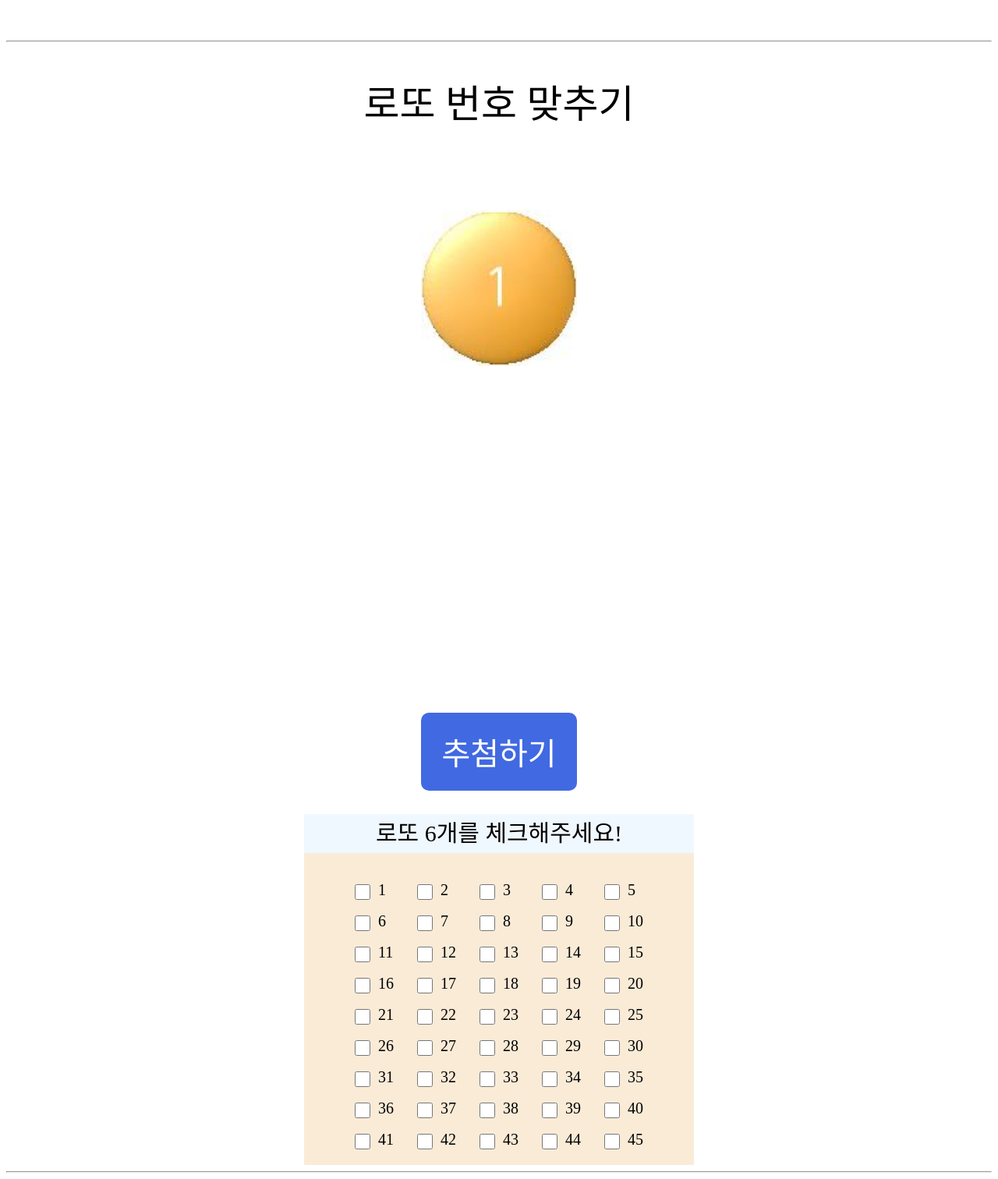
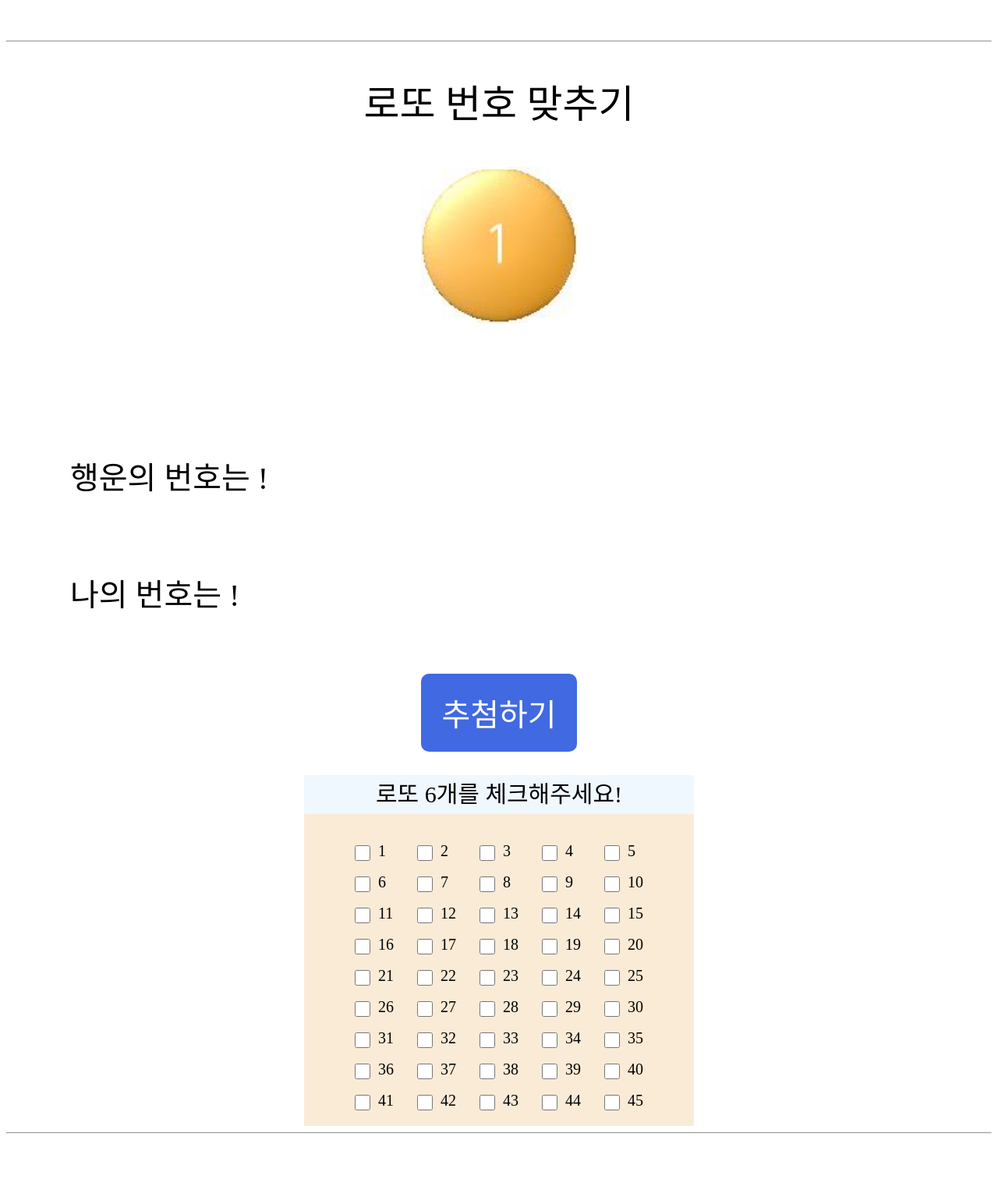
Before and after one commit to Tanmak2/DW_501, a PHP site: page /game.html in a window 1280 px wide. Shown: the part 1720-3232 px from the top of the page at 78% size. After the commit the page ends 3174 px from the top, so only its background shows below. Run offline with PHP 8.4, Linux system fonts and the light colour scheme.

Commit message:
0919 오전과제 (로또 비교 남음)

```diff
--- a/html/오전수업/0916과제/game.css
+++ b/html/오전수업/0916과제/game.css
@@ -116,7 +116,15 @@
     width: 200px;
     height: 200px;
 }
+.com_dice img{
+    width: 200px;
+    height: 200px;
+}
 .user_dice{
+    width: 200px;
+    height: 200px;
+}
+.user_dice img{
     width: 200px;
     height: 200px;
 }
@@ -176,13 +184,13 @@
     margin: 0 auto;
 }
 .lotto_box{
-    width: 500px;
-    height: 500px;
+    width: 300px;
+    height: 300px;
     margin: 0 auto;
     border-radius: 500px;
     margin-bottom: 50px;
     text-align: center;
-    line-height: 500px;
+    line-height: 300px;
 }
 .lotto_box img{
     width: 200px;
@@ -190,12 +198,26 @@
     object-fit: cover;
 }
 .lotto_result_box{
-    width: 700px;
+    width: 1100px;
     height: 100px;
     margin: 0 auto;
     margin-bottom: 50px;
     display: flex;
     justify-content: space-between;
+}
+.lotto_select_box{
+    width: 1100px;
+    height: 100px;
+    margin: 0 auto;
+    margin-bottom: 50px;
+    display: flex;
+    justify-content: space-between;
+}
+.lotto_content{
+    width: 300px;
+    height: 100px;
+    line-height: 100px;
+    font-size: 40px;
 }
 .lotto_num_ball{
     width: 100px;
--- a/html/오전수업/0916과제/game.html
+++ b/html/오전수업/0916과제/game.html
@@ -61,12 +61,22 @@
                 <img src="1.jpg" id="lotto_ran_num">
             </div>
             <div class="lotto_result_box">
+                <div class="lotto_content">행운의 번호는 !</div>
                 <div class="lotto_num_ball"><img src="" id="lotto_num1"></div>
                 <div class="lotto_num_ball"><img src="" id="lotto_num2"></div>
                 <div class="lotto_num_ball"><img src="" id="lotto_num3"></div>
                 <div class="lotto_num_ball"><img src="" id="lotto_num4"></div>
                 <div class="lotto_num_ball"><img src="" id="lotto_num5"></div>
                 <div class="lotto_num_ball"><img src="" id="lotto_num6"></div>
+            </div>
+            <div class="lotto_select_box">
+                <div class="lotto_content">나의 번호는 !</div>
+                <div class="lotto_num_ball"><img src="" id="user_select_1"></div>
+                <div class="lotto_num_ball"><img src="" id="user_select_2"></div>
+                <div class="lotto_num_ball"><img src="" id="user_select_3"></div>
+                <div class="lotto_num_ball"><img src="" id="user_select_4"></div>
+                <div class="lotto_num_ball"><img src="" id="user_select_5"></div>
+                <div class="lotto_num_ball"><img src="" id="user_select_6"></div>
             </div>
             <div class="lotto_start">
                 <button onclick="lotto_start()">추첨하기</button>
@@ -75,199 +85,199 @@
                 <div class="chk_title">로또 6개를 체크해주세요!</div>
                 <div class="lotto_num_box">
                     <div class="chk_box">
-                        <div class="chk"><input type="checkbox" onclick="lotto_num_chk(this)" id="user_num1"></div>
+                        <div class="chk"><input type="checkbox" onclick="lotto_num_chk(this)" id="usernum_1"></div>
                         <div class="chk_num">1</div>
                     </div>
                     <div class="chk_box">
-                        <div class="chk"><input type="checkbox" onclick="lotto_num_chk(this)" id="user_num2"></div>
+                        <div class="chk"><input type="checkbox" onclick="lotto_num_chk(this)" id="usernum_2"></div>
                         <div class="chk_num">2</div>
                     </div>
                     <div class="chk_box">
-                        <div class="chk"><input type="checkbox" onclick="lotto_num_chk(this)" id="user_num3"></div>
+                        <div class="chk"><input type="checkbox" onclick="lotto_num_chk(this)" id="usernum_3"></div>
                         <div class="chk_num">3</div>
                     </div>
                     <div class="chk_box">
-                        <div class="chk"><input type="checkbox" onclick="lotto_num_chk(this)" id="user_num4"></div>
+                        <div class="chk"><input type="checkbox" onclick="lotto_num_chk(this)" id="usernum_4"></div>
                         <div class="chk_num">4</div>
                     </div>
                     <div class="chk_box">
-                        <div class="chk"><input type="checkbox" onclick="lotto_num_chk(this)" id="user_num5"></div>
+                        <div class="chk"><input type="checkbox" onclick="lotto_num_chk(this)" id="usernum_5"></div>
                         <div class="chk_num">5</div>
                     </div>
                 </div>
                 <div class="lotto_num_box">
                     <div class="chk_box">
-                        <div class="chk"><input type="checkbox" onclick="lotto_num_chk(this)" id="user_num6"></div>
+                        <div class="chk"><input type="checkbox" onclick="lotto_num_chk(this)" id="usernum_6"></div>
                         <div class="chk_num">6</div>
                     </div>
                     <div class="chk_box">
-                        <div class="chk"><input type="checkbox" onclick="lotto_num_chk(this)" id="user_num7"></div>
+                        <div class="chk"><input type="checkbox" onclick="lotto_num_chk(this)" id="usernum_7"></div>
                         <div class="chk_num">7</div>
                     </div>
                     <div class="chk_box">
-                        <div class="chk"><input type="checkbox" onclick="lotto_num_chk(this)" id="user_num8"></div>
+                        <div class="chk"><input type="checkbox" onclick="lotto_num_chk(this)" id="usernum_8"></div>
                         <div class="chk_num">8</div>
                     </div>
                     <div class="chk_box">
-                        <div class="chk"><input type="checkbox" onclick="lotto_num_chk(this)" id="user_num9"></div>
+                        <div class="chk"><input type="checkbox" onclick="lotto_num_chk(this)" id="usernum_9"></div>
                         <div class="chk_num">9</div>
                     </div>
                     <div class="chk_box">
-                        <div class="chk"><input type="checkbox" onclick="lotto_num_chk(this)" id="user_num10"></div>
+                        <div class="chk"><input type="checkbox" onclick="lotto_num_chk(this)" id="usernum_10"></div>
                         <div class="chk_num">10</div>
                     </div>
                 </div>
                 <div class="lotto_num_box">
                     <div class="chk_box">
-                        <div class="chk"><input type="checkbox" onclick="lotto_num_chk(this)" id="user_num11"></div>
+                        <div class="chk"><input type="checkbox" onclick="lotto_num_chk(this)" id="usernum_11"></div>
                         <div class="chk_num">11</div>
                     </div>
                     <div class="chk_box">
-                        <div class="chk"><input type="checkbox" onclick="lotto_num_chk(this)" id="user_num12"></div>
+                        <div class="chk"><input type="checkbox" onclick="lotto_num_chk(this)" id="usernum_12"></div>
                         <div class="chk_num">12</div>
                     </div>
                     <div class="chk_box">
-                        <div class="chk"><input type="checkbox" onclick="lotto_num_chk(this)" id="user_num13"></div>
+                        <div class="chk"><input type="checkbox" onclick="lotto_num_chk(this)" id="usernum_13"></div>
                         <div class="chk_num">13</div>
                     </div>
                     <div class="chk_box">
-                        <div class="chk"><input type="checkbox" onclick="lotto_num_chk(this)" id="user_num14"></div>
+                        <div class="chk"><input type="checkbox" onclick="lotto_num_chk(this)" id="usernum_14"></div>
                         <div class="chk_num">14</div>
                     </div>
                     <div class="chk_box">
-                        <div class="chk"><input type="checkbox" onclick="lotto_num_chk(this)" id="user_num15"></div>
+                        <div class="chk"><input type="checkbox" onclick="lotto_num_chk(this)" id="usernum_15"></div>
                         <div class="chk_num">15</div>
                     </div>
                 </div>
                 <div class="lotto_num_box">
                     <div class="chk_box">
-                        <div class="chk"><input type="checkbox" onclick="lotto_num_chk(this)" id="user_num16"></div>
+                        <div class="chk"><input type="checkbox" onclick="lotto_num_chk(this)" id="usernum_16"></div>
                         <div class="chk_num">16</div>
                     </div>
                     <div class="chk_box">
-                        <div class="chk"><input type="checkbox" onclick="lotto_num_chk(this)" id="user_num17"></div>
+                        <div class="chk"><input type="checkbox" onclick="lotto_num_chk(this)" id="usernum_17"></div>
                         <div class="chk_num">17</div>
                     </div>
                     <div class="chk_box">
-                        <div class="chk"><input type="checkbox" onclick="lotto_num_chk(this)" id="user_num18"></div>
+                        <div class="chk"><input type="checkbox" onclick="lotto_num_chk(this)" id="usernum_18"></div>
                         <div class="chk_num">18</div>
                     </div>
                     <div class="chk_box">
-                        <div class="chk"><input type="checkbox" onclick="lotto_num_chk(this)" id="user_num19"></div>
+                        <div class="chk"><input type="checkbox" onclick="lotto_num_chk(this)" id="usernum_19"></div>
                         <div class="chk_num">19</div>
                     </div>
                     <div class="chk_box">
-                        <div class="chk"><input type="checkbox" onclick="lotto_num_chk(this)" id="user_num20"></div>
+                        <div class="chk"><input type="checkbox" onclick="lotto_num_chk(this)" id="usernum_20"></div>
                         <div class="chk_num">20</div>
                     </div>
                 </div>
                 <div class="lotto_num_box">
                     <div class="chk_box">
-                        <div class="chk"><input type="checkbox" onclick="lotto_num_chk(this)" id="user_num21"></div>
+                        <div class="chk"><input type="checkbox" onclick="lotto_num_chk(this)" id="usernum_21"></div>
                         <div class="chk_num">21</div>
                     </div>
                     <div class="chk_box">
-                        <div class="chk"><input type="checkbox" onclick="lotto_num_chk(this)" id="user_num22"></div>
+                        <div class="chk"><input type="checkbox" onclick="lotto_num_chk(this)" id="usernum_22"></div>
                         <div class="chk_num">22</div>
                     </div>
                     <div class="chk_box">
-                        <div class="chk"><input type="checkbox" onclick="lotto_num_chk(this)" id="user_num23"></div>
+                        <div class="chk"><input type="checkbox" onclick="lotto_num_chk(this)" id="usernum_23"></div>
                         <div class="chk_num">23</div>
                     </div>
                     <div class="chk_box">
-                        <div class="chk"><input type="checkbox" onclick="lotto_num_chk(this)" id="user_num24"></div>
+                        <div class="chk"><input type="checkbox" onclick="lotto_num_chk(this)" id="usernum_24"></div>
                         <div class="chk_num">24</div>
                     </div>
                     <div class="chk_box">
-                        <div class="chk"><input type="checkbox" onclick="lotto_num_chk(this)" id="user_num25"></div>
+                        <div class="chk"><input type="checkbox" onclick="lotto_num_chk(this)" id="usernum_25"></div>
                         <div class="chk_num">25</div>
                     </div>
                 </div>
                 <div class="lotto_num_box">
                     <div class="chk_box">
-                        <div class="chk"><input type="checkbox" onclick="lotto_num_chk(this)" id="user_num26"></div>
+                        <div class="chk"><input type="checkbox" onclick="lotto_num_chk(this)" id="usernum_26"></div>
                         <div class="chk_num">26</div>
                     </div>
                     <div class="chk_box">
-                        <div class="chk"><input type="checkbox" onclick="lotto_num_chk(this)" id="user_num27"></div>
+                        <div class="chk"><input type="checkbox" onclick="lotto_num_chk(this)" id="usernum_27"></div>
                         <div class="chk_num">27</div>
                     </div>
                     <div class="chk_box">
-                        <div class="chk"><input type="checkbox" onclick="lotto_num_chk(this)" id="user_num28"></div>
+                        <div class="chk"><input type="checkbox" onclick="lotto_num_chk(this)" id="usernum_28"></div>
                         <div class="chk_num">28</div>
                     </div>
                     <div class="chk_box">
-                        <div class="chk"><input type="checkbox" onclick="lotto_num_chk(this)" id="user_num29"></div>
+                        <div class="chk"><input type="checkbox" onclick="lotto_num_chk(this)" id="usernum_29"></div>
                         <div class="chk_num">29</div>
                     </div>
                     <div class="chk_box">
-                        <div class="chk"><input type="checkbox" onclick="lotto_num_chk(this)" id="user_num30"></div>
+                        <div class="chk"><input type="checkbox" onclick="lotto_num_chk(this)" id="usernum_30"></div>
                         <div class="chk_num">30</div>
                     </div>
                 </div>
                 <div class="lotto_num_box">
                     <div class="chk_box">
-                        <div class="chk"><input type="checkbox" onclick="lotto_num_chk(this)" id="user_num31"></div>
+                        <div class="chk"><input type="checkbox" onclick="lotto_num_chk(this)" id="usernum_31"></div>
                         <div class="chk_num">31</div>
                     </div>
                     <div class="chk_box">
-                        <div class="chk"><input type="checkbox" onclick="lotto_num_chk(this)" id="user_num32"></div>
+                        <div class="chk"><input type="checkbox" onclick="lotto_num_chk(this)" id="usernum_32"></div>
                         <div class="chk_num">32</div>
                     </div>
                     <div class="chk_box">
-                        <div class="chk"><input type="checkbox" onclick="lotto_num_chk(this)" id="user_num33"></div>
+                        <div class="chk"><input type="checkbox" onclick="lotto_num_chk(this)" id="usernum_33"></div>
                         <div class="chk_num">33</div>
                     </div>
                     <div class="chk_box">
-                        <div class="chk"><input type="checkbox" onclick="lotto_num_chk(this)" id="user_num34"></div>
+                        <div class="chk"><input type="checkbox" onclick="lotto_num_chk(this)" id="usernum_34"></div>
                         <div class="chk_num">34</div>
                     </div>
                     <div class="chk_box">
-                        <div class="chk"><input type="checkbox" onclick="lotto_num_chk(this)" id="user_num35"></div>
+                        <div class="chk"><input type="checkbox" onclick="lotto_num_chk(this)" id="usernum_35"></div>
                         <div class="chk_num">35</div>
                     </div>
                 </div>
                 <div class="lotto_num_box">
                     <div class="chk_box">
-                        <div class="chk"><input type="checkbox" onclick="lotto_num_chk(this)" id="user_num36"></div>
+                        <div class="chk"><input type="checkbox" onclick="lotto_num_chk(this)" id="usernum_36"></div>
                         <div class="chk_num">36</div>
                     </div>
                     <div class="chk_box">
-                        <div class="chk"><input type="checkbox" onclick="lotto_num_chk(this)" id="user_num37"></div>
+                        <div class="chk"><input type="checkbox" onclick="lotto_num_chk(this)" id="usernum_37"></div>
                         <div class="chk_num">37</div>
                     </div>
                     <div class="chk_box">
-                        <div class="chk"><input type="checkbox" onclick="lotto_num_chk(this)" id="user_num38"></div>
+                        <div class="chk"><input type="checkbox" onclick="lotto_num_chk(this)" id="usernum_38"></div>
                         <div class="chk_num">38</div>
                     </div>
                     <div class="chk_box">
-                        <div class="chk"><input type="checkbox" onclick="lotto_num_chk(this)" id="user_num39"></div>
+                        <div class="chk"><input type="checkbox" onclick="lotto_num_chk(this)" id="usernum_39"></div>
                         <div class="chk_num">39</div>
                     </div>
                     <div class="chk_box">
-                        <div class="chk"><input type="checkbox" onclick="lotto_num_chk(this)" id="user_num40"></div>
+                        <div class="chk"><input type="checkbox" onclick="lotto_num_chk(this)" id="usernum_40"></div>
                         <div class="chk_num">40</div>
                     </div>
                 </div>
                 <div class="lotto_num_box">
                     <div class="chk_box">
-                        <div class="chk"><input type="checkbox" onclick="lotto_num_chk(this)" id="user_num41"></div>
+                        <div class="chk"><input type="checkbox" onclick="lotto_num_chk(this)" id="usernum_41"></div>
                         <div class="chk_num">41</div>
                     </div>
                     <div class="chk_box">
-                        <div class="chk"><input type="checkbox" onclick="lotto_num_chk(this)" id="user_num42"></div>
+                        <div class="chk"><input type="checkbox" onclick="lotto_num_chk(this)" id="usernum_42"></div>
                         <div class="chk_num">42</div>
                     </div>
                     <div class="chk_box">
-                        <div class="chk"><input type="checkbox" onclick="lotto_num_chk(this)" id="user_num43"></div>
+                        <div class="chk"><input type="checkbox" onclick="lotto_num_chk(this)" id="usernum_43"></div>
                         <div class="chk_num">43</div>
                     </div>
                     <div class="chk_box">
-                        <div class="chk"><input type="checkbox" onclick="lotto_num_chk(this)" id="user_num44"></div>
+                        <div class="chk"><input type="checkbox" onclick="lotto_num_chk(this)" id="usernum_44"></div>
                         <div class="chk_num">44</div>
                     </div>
                     <div class="chk_box">
-                        <div class="chk"><input type="checkbox" onclick="lotto_num_chk(this)" id="user_num45"></div>
+                        <div class="chk"><input type="checkbox" onclick="lotto_num_chk(this)" id="usernum_45"></div>
                         <div class="chk_num">45</div>
                     </div>
                 </div>
@@ -572,11 +582,29 @@
             chk_number.checked = false;
             return;
             }
-            user_lotto[chk_count] = user_chk.split("");
-            alert(user_lotto[chk_number]);
+            user_lotto[chk_count] = user_chk.substr(8);
+            user_lotto.sort(function (a, b){return a - b});
+            for(var i = 0; i < user_lotto.length; i++){
+                    var lotto_select_num = document.getElementById("user_select_"+(i+1));
+                    lotto_select_num.src = user_lotto[i]+".jpg";
+                }
             chk_count++;
         }
         if(chk_number.checked == false){
+            for(var i = 0; i < user_lotto.length; i++){
+                if(user_lotto[i] == user_chk.substr(8)){
+                    for(var j = 0; j < user_lotto.length; j++){
+                        var lotto_select_num = document.getElementById("user_select_"+(j+1));
+                        lotto_select_num.src = "";
+                    }
+                    user_lotto.splice(i,1);
+                }
+            }
+            user_lotto.sort(function (a, b){return a - b});
+            for(var i = 0; i < user_lotto.length; i++){
+                    var lotto_select_num = document.getElementById("user_select_"+(i+1));
+                    lotto_select_num.src = user_lotto[i]+".jpg";
+                }
             chk_count--;
         }
 
```
